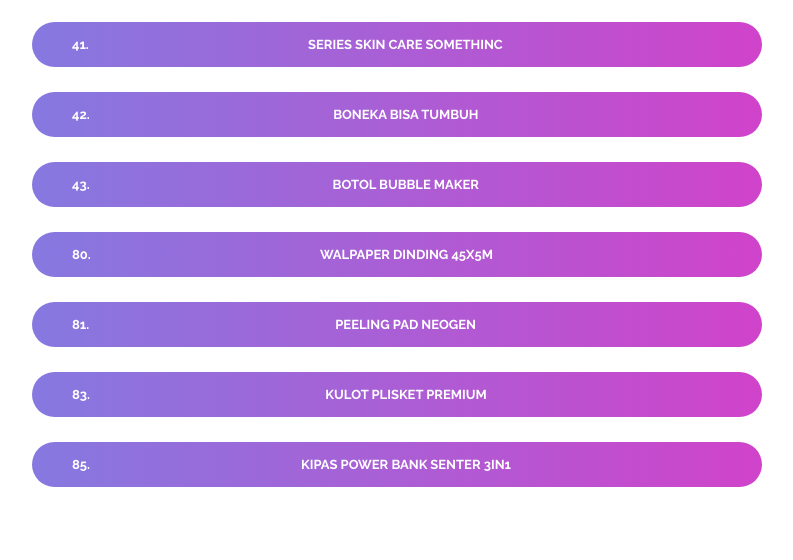
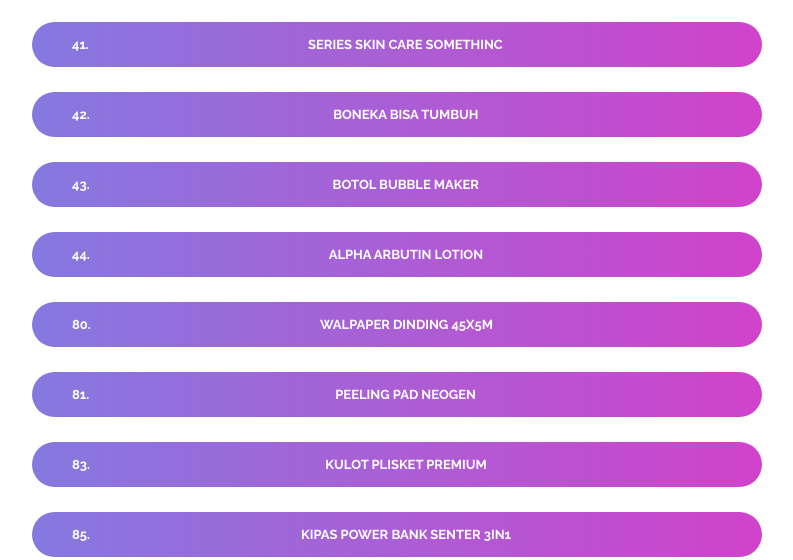
Before and after one commit to skincarelo/skincarelo.github.io, a plain HTML site: page index.html in a window 1280 px wide. Shown: the part 3303-3863 px from the top of the page, without its empty margins (243-1036 px from the left). Drawn offline with nearby package versions, Linux system fonts and the light colour scheme.

Commit message:
Update index.html

```diff
--- a/index.html
+++ b/index.html
@@ -389,6 +389,13 @@
                               style="float: left;">43. </span>Botol Bubble maker</a>
                      </div>
                   </li>
+                  <li>
+                     <div class="bottom25">
+                        <a href="https://shp.ee/jk457gc"
+                           class="button gradient_bg_one" style="text-align: center"><span
+                              style="float: left;">44. </span>ALPHA ARBUTIN LOTION</a>
+                     </div>
+                  </li>
 
 
                   <li>
```
